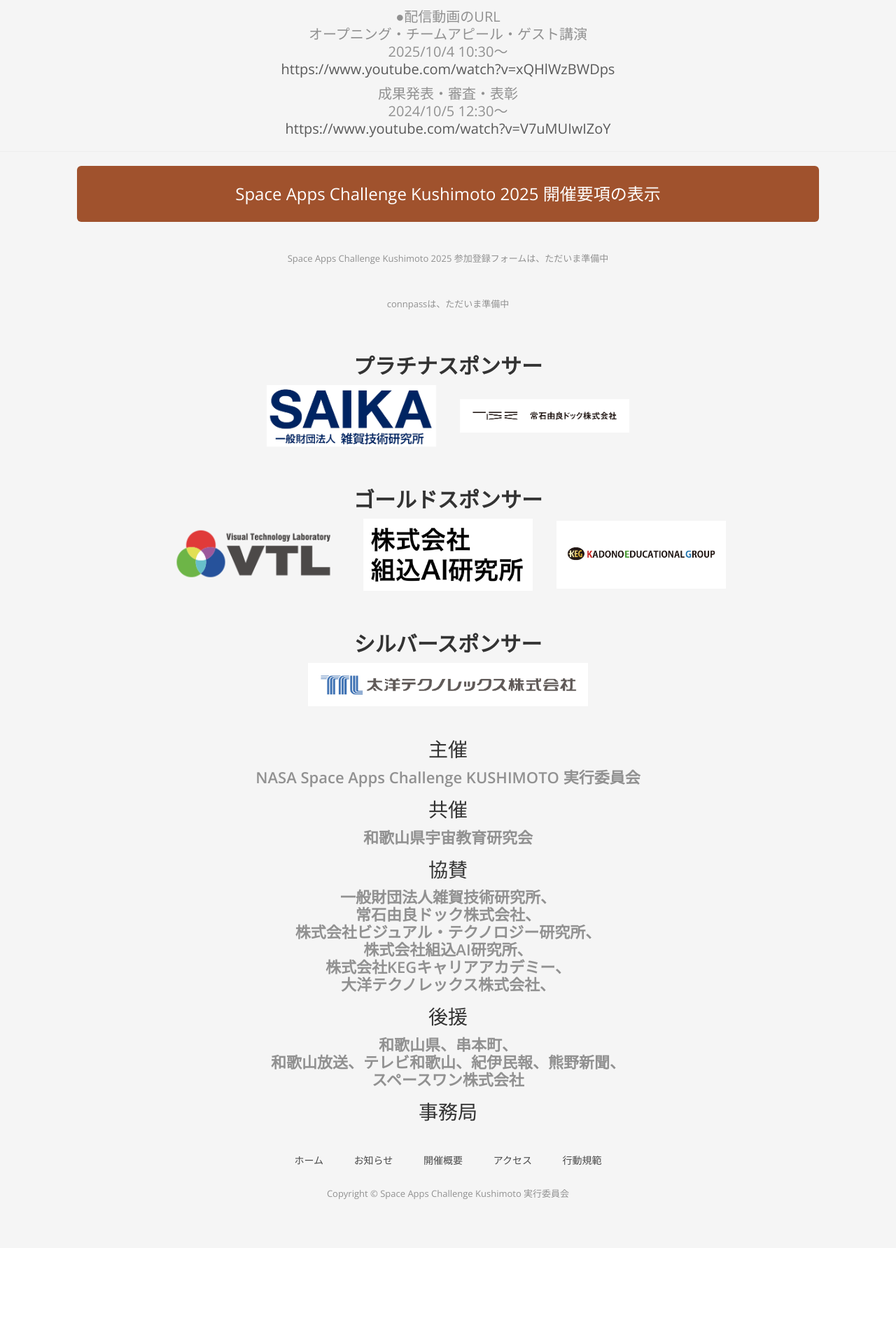
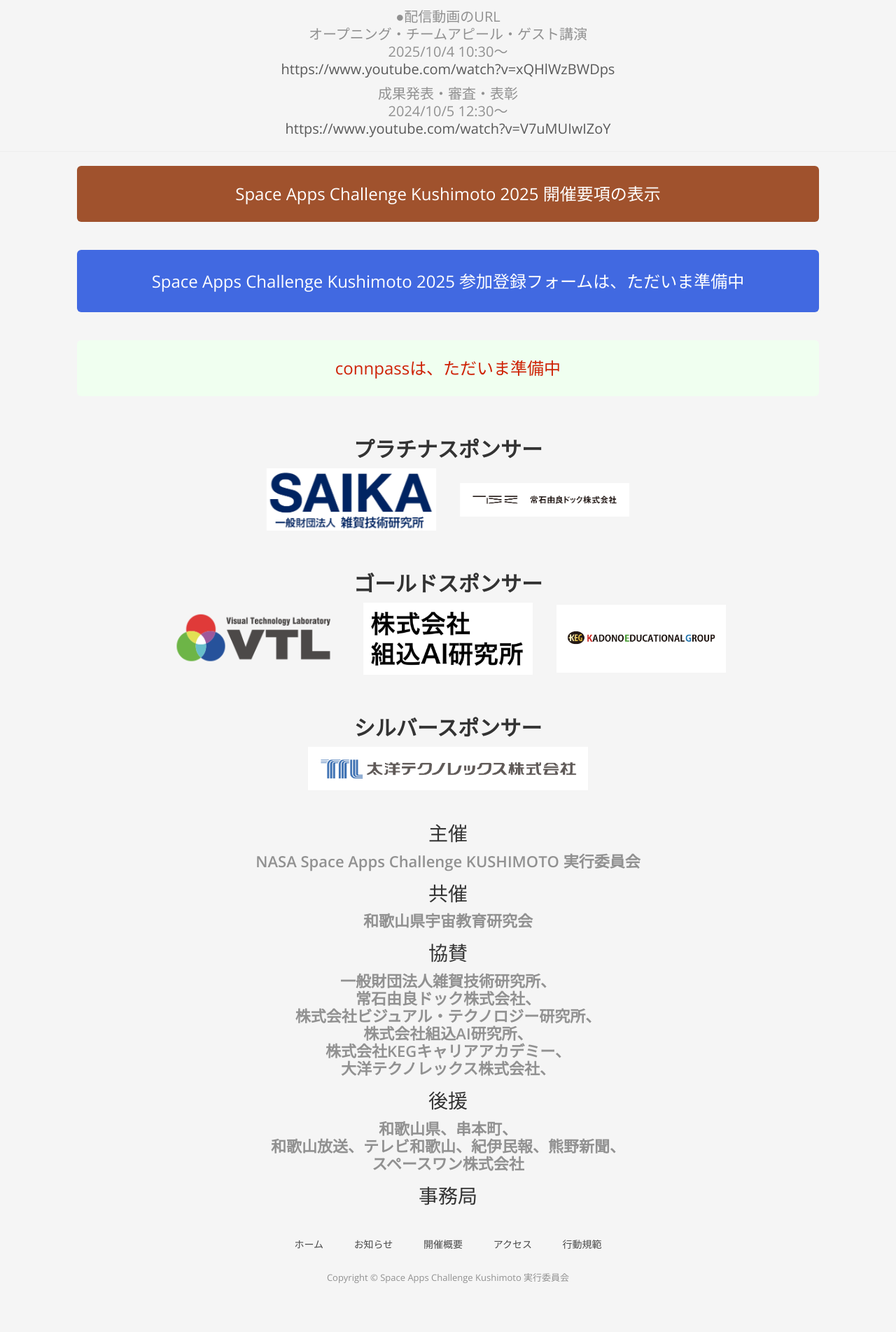
Before and after one commit to space-apps-kushimoto/space-apps-kushimoto.github.io, a Jekyll site: the page built from index.html, in a window 1280 px wide. Shown: the part 2271-4174 px from the top of the page at 70% size. Built offline with Jekyll 4.4.1, drawn with Linux system fonts in a browser that asks for light colours; nearby versions of some CDN libraries; some web fonts are replaced; a script that is not in the unit is left out; before the commit the page ends 4054 px from its top, so only the background shows below that.

Commit message:
Update footer.html

```diff
--- a/_includes/footer.html
+++ b/_includes/footer.html
@@ -18,16 +18,15 @@
   </div>
 
   <div class="attend">
+        <p>
         <!--
-        <p>
         <a href="https://forms.gle/dBpcLTxgMSmsJY2Q9" class="btn2 btn-danger btn-lg btn-block">
         <span>Space Apps Challenge Kushimoto 2025 参加登録フォーム へ</span>
         <span>NASAのサイトのKushimotoロケーションへの登録は当日行います</span>
+        -->
+        <a href="javascript:void(0);" class="btn2 btn-danger btn-lg btn-block">
+        <span>Space Apps Challenge Kushimoto 2025 参加登録フォームは、ただいま準備中</span>
         </a>
-        </p>
-       -->
-        <p>
-        <span>Space Apps Challenge Kushimoto 2025 参加登録フォームは、ただいま準備中</span>
         </p>
       <p></p>
   </div>
@@ -36,7 +35,7 @@
       <!--
       <p><a href="https://spaceappsjapan.connpass.com/event/ /" class="btn3 btn-danger btn-lg btn-block">最新の情報は connpass でご確認ください</a></p>
       -->
-      <p>connpassは、ただいま準備中</p>
+      <p><a href="javascript:void(0);" class="btn3 btn-danger btn-lg btn-block">connpassは、ただいま準備中</a></p>
       <p></p>
   </div>
 
```
